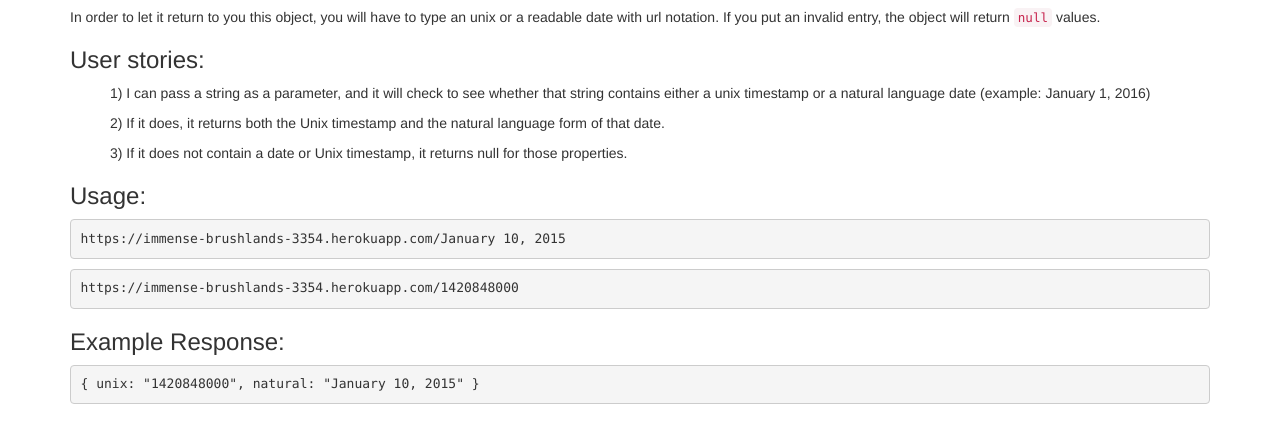
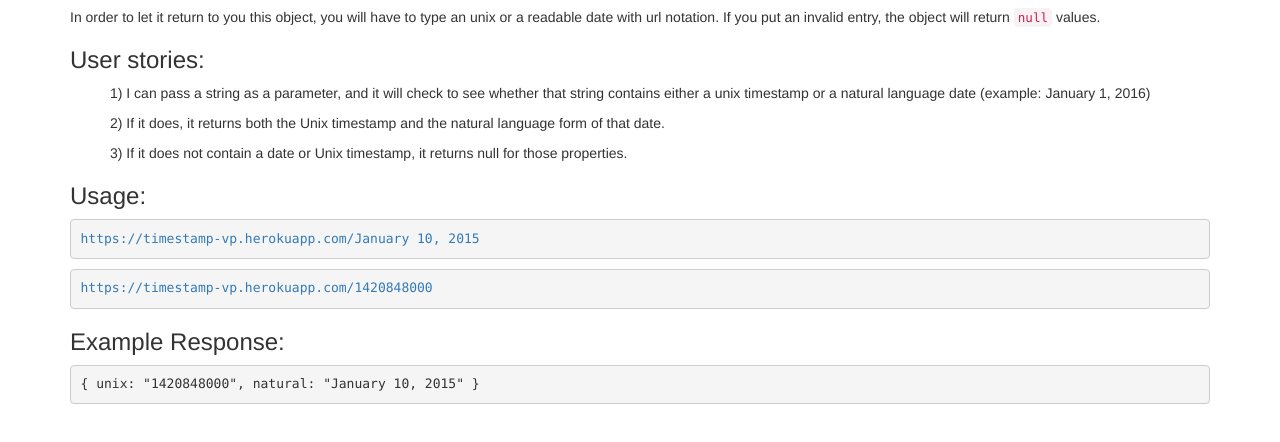
Before and after one commit to valeporti/fcc-timestamp, a website: page public/index.html in a window 1280 px wide. Shown: the part 206-648 px from the top of the page. Drawn offline with nearby package versions, Linux system fonts and the light colour scheme.

Commit message:
initial commit

```diff
--- a/public/index.html
+++ b/public/index.html
@@ -46,8 +46,8 @@ Free Code Camp - APIs
 
       <h3 id="yo">Usage:</h3>
 
-      <pre>https://immense-brushlands-3354.herokuapp.com/January 10, 2015</pre>
-      <pre>https://immense-brushlands-3354.herokuapp.com/1420848000</pre>
+      <pre><a href="https://timestamp-vp.herokuapp.com/January 10, 2015" target='_blank'>https://timestamp-vp.herokuapp.com/January 10, 2015</a></pre>
+      <pre><a href="https://timestamp-vp.herokuapp.com/1420848000" target='_blank'>https://timestamp-vp.herokuapp.com/1420848000</a></pre>
 
       <h3>Example Response:</h3>
 
```
